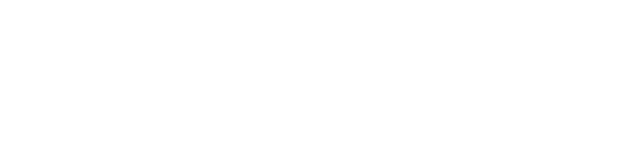
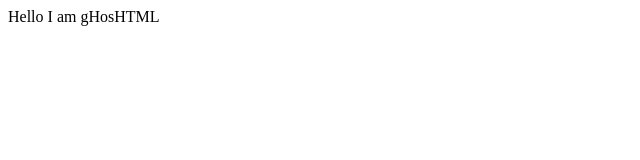
Before and after one commit to ketalvyas/ketalvyas.github.io, a plain HTML site: page index.html in a window 1280 px wide. Shown: the whole page, without its empty margins (0-640 px from the left). Drawn offline with Linux system fonts and the light colour scheme.

Commit message:
First Default HTML

```diff
--- a/index.html
+++ b/index.html
@@ -3,6 +3,6 @@
 <head>
     <meta charset="UTF-8">
     <title>This is the first page</title>
-
+    <body>Hello I am gHosHTML</body>
 </head>
 </html>
```
